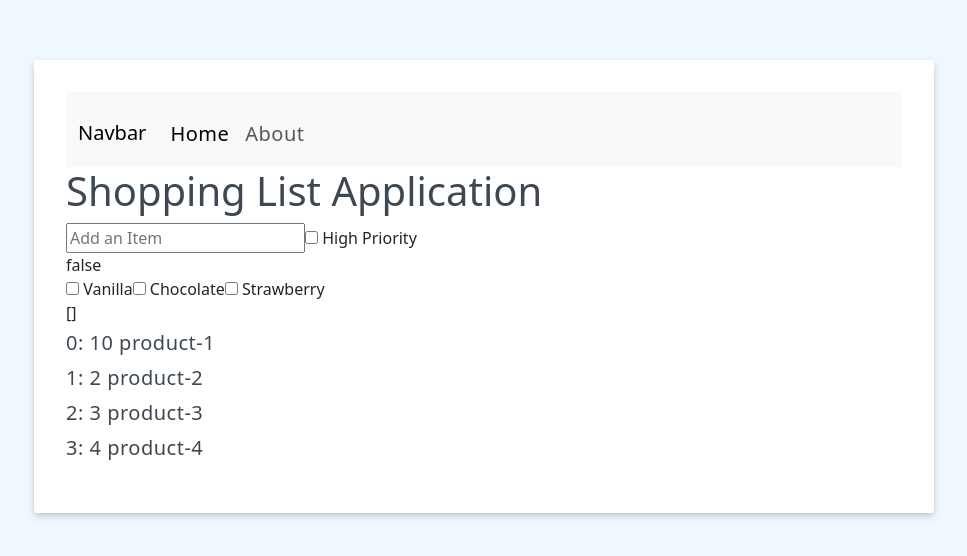
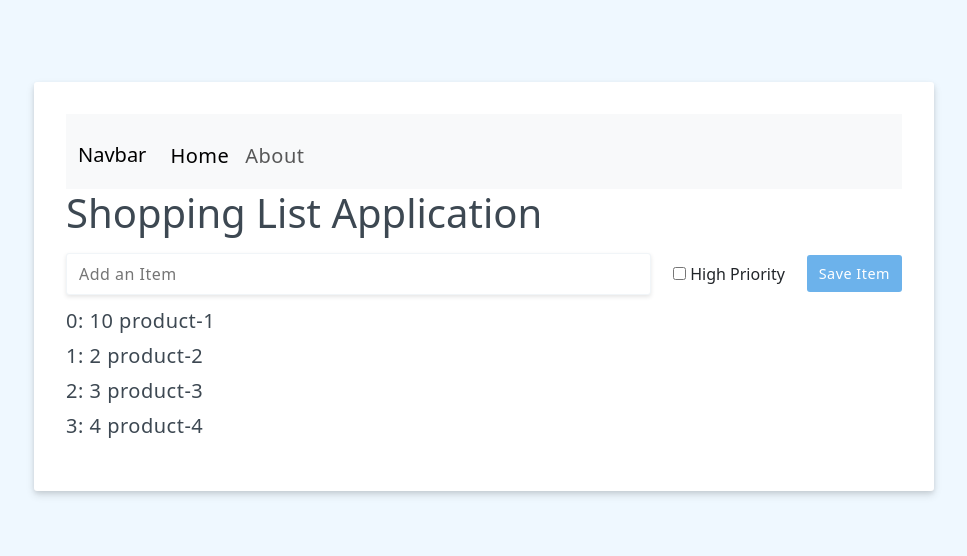
Before and after one commit to huy19712011/vue3-sum25-basics, a Vue app: page / in a window 1280 px wide. Shown: the part 114-670 px from the top of the page, without its empty margins (156-1123 px from the left). Built offline with nearby package versions, Linux system fonts and the light colour scheme.

Commit message:
V5: using event to add new item to list

```diff
--- a/src/App.vue
+++ b/src/App.vue
@@ -13,11 +13,7 @@
 
 const newItem = ref("");
 
-const newItemPriority = ref("low");
-
 const newItemHighPriority = ref(false);
-
-const iceCreamFlavors = ref([]);
 </script>
 
 <template>
@@ -39,49 +35,20 @@
     </nav>
   </header>
 
-  <!-- <h1>{{ message.toLocaleUpperCase() }}</h1>
-
-  <h1>{{ message ? message : "Welcome" }}</h1>
-  <h1>{{ message || "Welcome" }}</h1> -->
-
   <h1>{{ header }}</h1>
+  <form
+    class="add-item-form"
+    v-on:submit.prevent="items.push({ id: items.length + 1, label: newItem })"
+  >
     <input v-model.trim="newItem" type="text" placeholder="Add an Item" />
     <!-- {{ newItem }} -->
-
-  <!-- <label>
-    Priority:
-    <input type="radio" v-model="newItemPriority" value="low" />
-    Low
-  </label>
-  <label>
-    <input type="radio" v-model="newItemPriority" value="high" />
-    High
-  </label> -->
-
-  <!-- <label>
-    Priority:
-    <select v-model="newItemPriority">
-      <option value="low">Low</option>
-      <option value="high">High</option>
-    </select>
-  </label>
-  <br />
-  {{ newItemPriority }} -->
 
     <label>
       <input type="checkbox" v-model="newItemHighPriority" />
       High Priority
     </label>
-  <br />
-  {{ newItemHighPriority }}
-
-  <br />
-  <label> <input type="checkbox" value="vanilla" v-model="iceCreamFlavors" /> Vanilla </label>
-  <label> <input type="checkbox" value="chocolate" v-model="iceCreamFlavors" /> Chocolate </label>
-  <label> <input type="checkbox" value="strawberry" v-model="iceCreamFlavors" /> Strawberry </label
-  ><br />
-  {{ iceCreamFlavors }}
-
+    <button class="btn btn-primary">Save Item</button>
+  </form>
   <ul>
     <!-- <li v-for="{ id, label } in items" v-bind:key="id">{{ label }}</li> -->
     <li v-for="({ id, label }, index) in items" v-bind:key="id">{{ index }}: {{ label }}</li>
```
Lines whose indentation alone changed are shown as unchanged.
